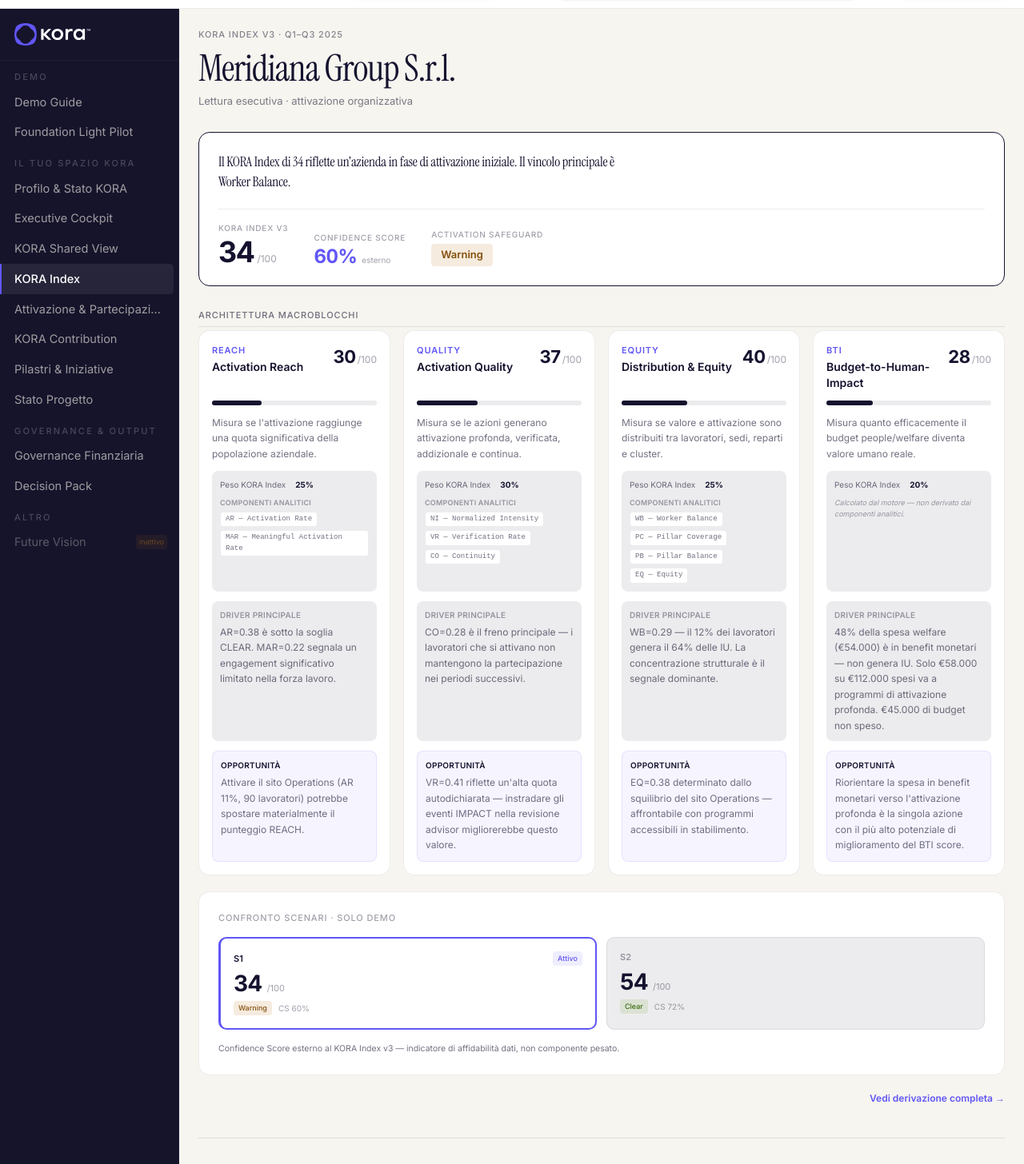
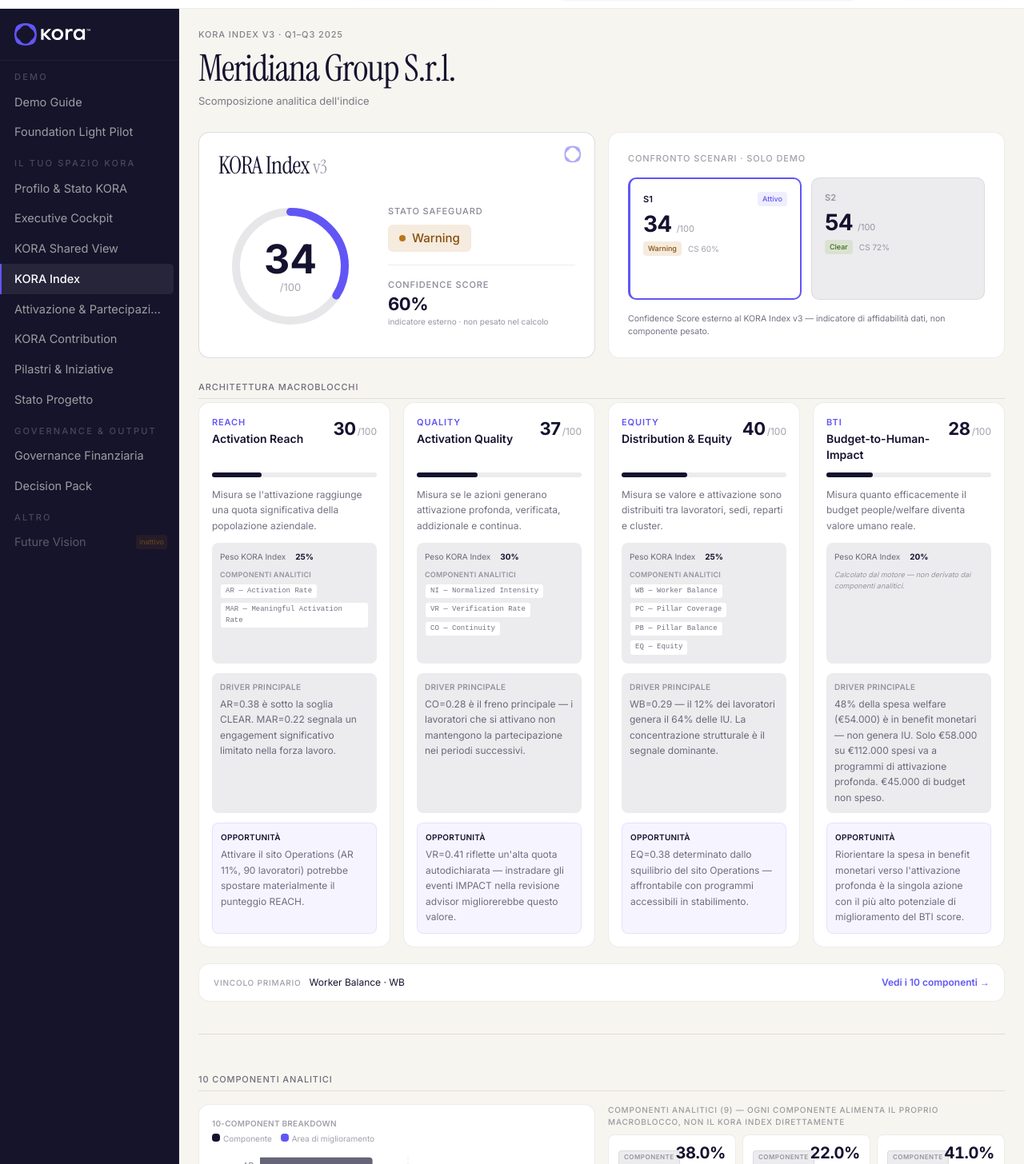
Before and after one commit to simonefelicetti89-netizen/kora-foundation-light-demo, a Next.js app: page /company/kora-index in a window 1280 px wide. Shown: the part 94-1550 px from the top of the page at 80% size. Built offline with nearby package versions, Linux system fonts and the light colour scheme.

Commit message:
Revert "feat: E4.2 — kora-index board summary first"
This reverts commit fb8ca3d14cedcd74c5c8bfd3519fabb5d386d177.

```diff
--- a/app/company/kora-index/page.tsx
+++ b/app/company/kora-index/page.tsx
@@ -15,7 +15,7 @@
 // ── Shared components — reused from cockpit ────────────────────────────────────
 import { PageMasthead }    from '@/components/ui/PageMasthead';
 import { SectionLabel }    from '@/components/ui/SectionLabel';
-
+import { IndexRingCard }   from '@/components/company/cockpit/IndexRingCard';
 import { ProvenanceFooter } from '@/components/company/cockpit/ProvenanceFooter';
 
 // ── Restored analytical panels ─────────────────────────────────────────────────
@@ -110,90 +110,7 @@
   );
 }
 
-// ── Board Summary Block ───────────────────────────────────────────────────────
-
-function BoardSummaryBlock({
-  value,
-  safeguardStatus,
-  confidenceScore,
-  editorialReading,
-}: {
-  value: number;
-  safeguardStatus: string;
-  confidenceScore: number;
-  editorialReading: string;
-}) {
-  const sg = SAFEGUARD_STYLE[safeguardStatus] ?? SAFEGUARD_STYLE['WARNING'];
-  const safeguardLabel = safeguardStatus.charAt(0) + safeguardStatus.slice(1).toLowerCase();
-  return (
-    <div
-      style={{
-        background:   TOKENS.surface,
-        border:       `1.5px solid ${TOKENS.ink}`,
-        borderRadius: TOKENS.cardRadius,
-        padding:      '1.5rem',
-      }}
-    >
-      {/* Frase editoriale — Serif, lettura primaria */}
-      <p
-        className="font-kora-serif text-kora-ink"
-        style={{ fontSize: '1.0625rem', letterSpacing: '-0.01em', lineHeight: 1.5, maxWidth: '68ch', marginBottom: '1.25rem' }}
-      >
-        {editorialReading}
-      </p>
-
-      {/* 3 metriche — KI · CS · Safeguard */}
-      <div
-        className="flex flex-wrap gap-x-8 gap-y-4 items-end"
-        style={{ borderTop: `1px solid ${TOKENS.inkBorder}`, paddingTop: '1rem' }}
-      >
-        <div>
-          <p style={{ fontFamily: 'var(--font-inter)', fontWeight: 500, fontSize: '10px', letterSpacing: '0.08em', textTransform: 'uppercase' as const, color: TOKENS.inkHint, marginBottom: 4 }}>
-            KORA Index v3
-          </p>
-          <div style={{ display: 'flex', alignItems: 'baseline', gap: 4 }}>
-            <span style={{ fontFamily: 'var(--font-inter)', fontWeight: 700, fontSize: '2.25rem', color: TOKENS.ink, lineHeight: 1, letterSpacing: '-0.03em', fontVariantNumeric: 'tabular-nums' }}>
-              {value}
-            </span>
-            <span style={{ fontSize: '12px', color: TOKENS.inkHint }}>/100</span>
-          </div>
-        </div>
-
-        <div>
-          <p style={{ fontFamily: 'var(--font-inter)', fontWeight: 500, fontSize: '10px', letterSpacing: '0.08em', textTransform: 'uppercase' as const, color: TOKENS.inkHint, marginBottom: 4 }}>
-            Confidence Score
-          </p>
-          <div style={{ display: 'flex', alignItems: 'baseline', gap: 6 }}>
-            <span style={{ fontFamily: 'var(--font-inter)', fontWeight: 700, fontSize: '1.5rem', color: TOKENS.accent, lineHeight: 1, letterSpacing: '-0.02em', fontVariantNumeric: 'tabular-nums' }}>
-              {formatConfidenceScore(confidenceScore)}
-            </span>
-            <span style={{ fontFamily: 'var(--font-inter)', fontSize: '10px', color: TOKENS.inkHint }}>esterno</span>
-          </div>
-        </div>
-
-        <div>
-          <p style={{ fontFamily: 'var(--font-inter)', fontWeight: 500, fontSize: '10px', letterSpacing: '0.08em', textTransform: 'uppercase' as const, color: TOKENS.inkHint, marginBottom: 4 }}>
-            Activation Safeguard
-          </p>
-          <span
-            style={{
-              display:      'inline-block',
-              fontFamily:   'var(--font-inter)',
-              fontWeight:   600,
-              fontSize:     '13px',
-              background:   sg.bg,
-              color:        sg.text,
-              borderRadius: 4,
-              padding:      '4px 12px',
-            }}
-          >
-            {safeguardLabel}
-          </span>
-        </div>
-      </div>
-    </div>
-  );
-}
+// ── Section divider ────────────────────────────────────────────────────────────
 
 // ── Page ──────────────────────────────────────────────────────────────────────
 
@@ -216,7 +133,7 @@
         <PageMasthead
           eyebrow="KORA Index v3"
           title={tenant?.company_name ?? COMPANY_ID}
-          subline="Lettura esecutiva · attivazione organizzativa"
+          subline="Scomposizione analitica dell'indice"
         />
         <div className="rounded-2xl px-7 py-6 space-y-3"
           style={{ background: 'rgba(186,117,23,0.07)', border: '1px solid rgba(186,117,23,0.20)' }}>
@@ -269,14 +186,6 @@
   const s1BtiScore = s1Mbs.find((m) => m.code === 'BTI')?.score;
   const s2BtiScore = (scoringS2?.koraIndex?.macroblocks ?? []).find((m) => m.code === 'BTI')?.score;
 
-  const editorialFirstSentence = explanation?.kora_index_explanation
-    ? explanation.kora_index_explanation.split('. ')[0] + '.'
-    : `Il KORA Index di ${output.kora_index_value}/100 è disponibile per questo periodo.`;
-  const vincoloLabel     = explanation?.weak_components[0]?.label;
-  const editorialReading = vincoloLabel
-    ? `${editorialFirstSentence} Il vincolo principale è ${vincoloLabel}.`
-    : editorialFirstSentence;
-
   return (
     <div className="space-y-5">
 
@@ -284,20 +193,30 @@
       <PageMasthead
         eyebrow={`KORA Index v3 · ${output.reporting_period}`}
         title={tenant?.company_name ?? COMPANY_ID}
-        subline="Lettura esecutiva · attivazione organizzativa"
+        subline="Scomposizione analitica dell'indice"
       />
 
-      {/* ── GRUPPO PRIMARIO — Board summary, macroblocchi, scenario strip ───────── */}
+      {/* ── GRUPPO PRIMARIO — Indice, macroblocchi, componenti ────────────────── */}
 
-      {/* 2. Board Summary Block — lettura editoriale primaria */}
-      <BoardSummaryBlock
-        value={output.kora_index_value}
-        safeguardStatus={output.safeguard_status}
-        confidenceScore={output.confidence_score}
-        editorialReading={editorialReading}
-      />
+      {/* 2. Hero: IndexRing + ScenarioStrip side by side (demo only) — §9 items-stretch */}
+      {isDemo && (s1Output ?? s2Output) ? (
+        <div className="grid grid-cols-2 gap-4 items-stretch">
+          <IndexRingCard
+            value={output.kora_index_value}
+            safeguardStatus={output.safeguard_status}
+            confidenceScore={output.confidence_score}
+          />
+          <ScenarioStrip activeScenario={activeScenario} s1Output={s1Output} s2Output={s2Output} />
+        </div>
+      ) : (
+        <IndexRingCard
+          value={output.kora_index_value}
+          safeguardStatus={output.safeguard_status}
+          confidenceScore={output.confidence_score}
+        />
+      )}
 
-      {/* 3. Macroblock cards */}
+      {/* 3. Macroblock cards — §8 subgrid alignment via gap-x/gap-y split */}
       <SectionLabel>Architettura macroblocchi</SectionLabel>
       <div className="grid gap-x-4 gap-y-3 sm:grid-cols-2 lg:grid-cols-4">
         {macroblocks.map((mb) => {
@@ -306,18 +225,24 @@
         })}
       </div>
 
-      {/* 4. ScenarioStrip — contesto demo, dopo i macroblocchi */}
-      {isDemo && (s1Output ?? s2Output) && (
-        <ScenarioStrip activeScenario={activeScenario} s1Output={s1Output} s2Output={s2Output} />
-      )}
-
-      {/* 5. CTA anchor verso derivazione analitica */}
-      <div className="flex justify-end">
+      {/* 4. Vincolo primario + CTA anchor verso la derivazione */}
+      <div
+        className="flex items-center justify-between gap-4 flex-wrap"
+        style={{ background: TOKENS.surface, border: TOKENS.cardBorder, borderRadius: TOKENS.cardRadius, padding: '0.875rem 1.125rem' }}
+      >
+        <p style={{ fontSize: '12px', color: TOKENS.ink }}>
+          <span style={{ fontFamily: 'var(--font-inter)', fontWeight: 500, fontSize: '10px', letterSpacing: '0.08em', textTransform: 'uppercase' as const, color: TOKENS.inkHint, marginRight: 10 }}>
+            Vincolo primario
+          </span>
+          {explanation?.weak_components[0]
+            ? `${explanation.weak_components[0].label} · ${explanation.weak_components[0].code}`
+            : 'Nessun vincolo critico rilevato'}
+        </p>
         <a
           href="#componenti"
-          style={{ fontSize: '12px', fontWeight: 600, color: TOKENS.accent, textDecoration: 'none' }}
+          style={{ flexShrink: 0, fontSize: '12px', fontWeight: 600, color: TOKENS.accent, textDecoration: 'none', whiteSpace: 'nowrap' }}
         >
-          Vedi derivazione completa →
+          Vedi i 10 componenti →
         </a>
       </div>
 
```
